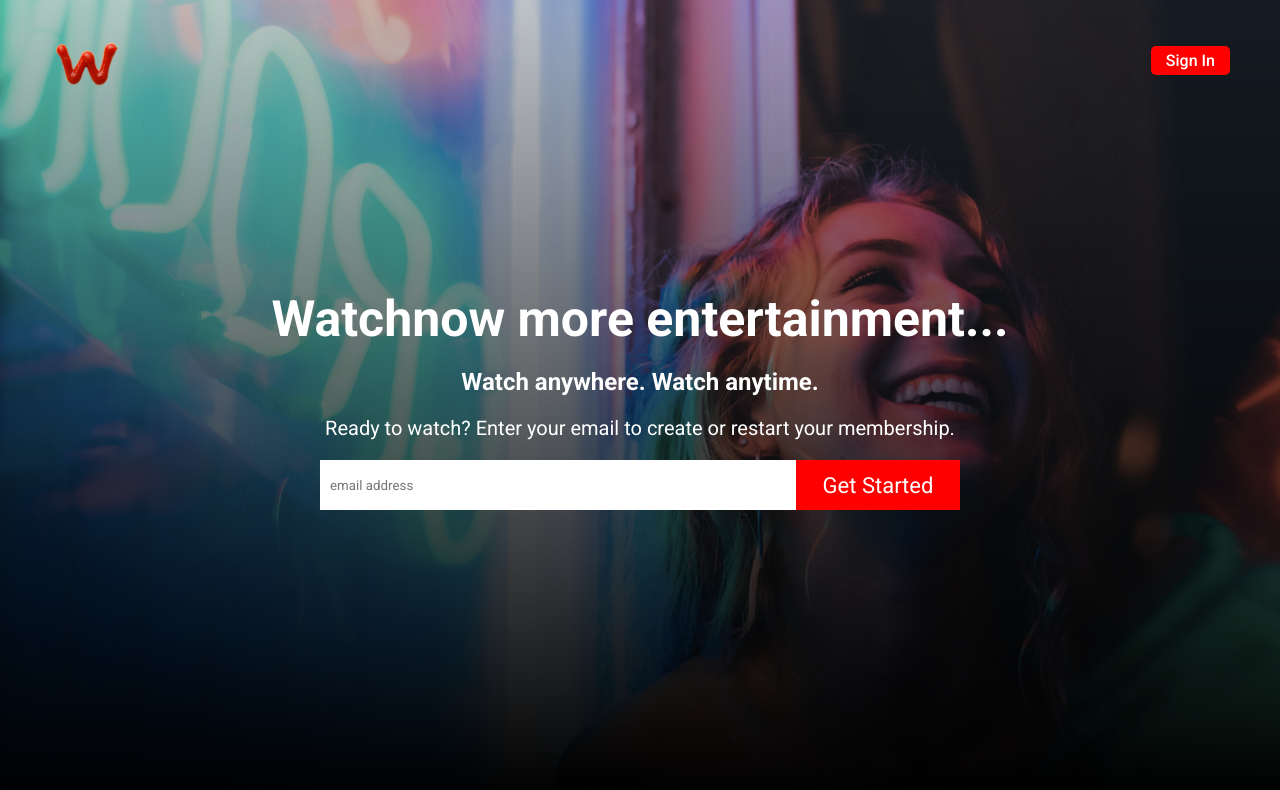
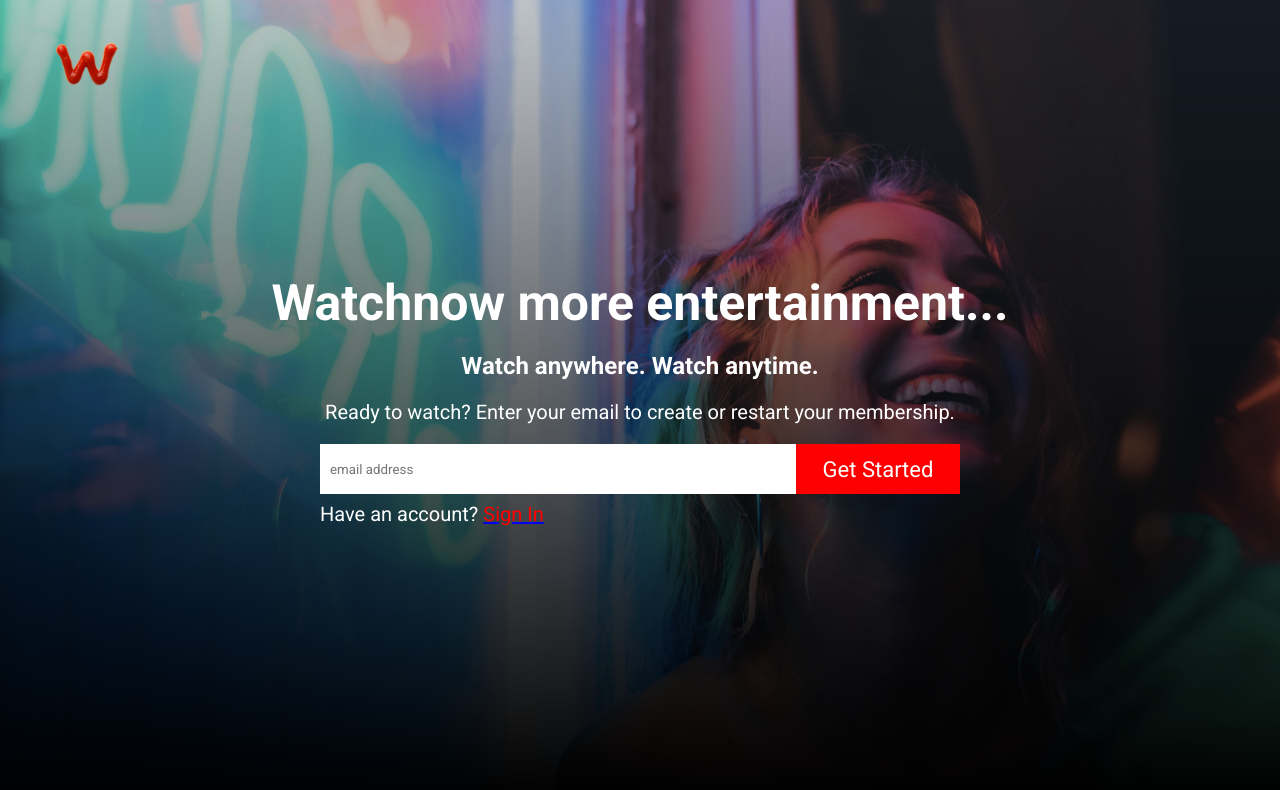
Before and after one commit to Morsetim/watchnowapp, a React (Create React App) app: page /register in a window 1280 px wide. Shown: the top 790 px of the page. Built offline with nearby package versions, Linux system fonts and the light colour scheme.

Commit message:
modify navigation

```diff
--- a/src/pages/login/Login.jsx
+++ b/src/pages/login/Login.jsx
@@ -1,5 +1,6 @@
 import { useContext, useState } from "react";
 import { login } from "../../authContext/apiCalls";
+import { Link } from "react-router-dom";
 import { AuthContext } from "../../authContext/AuthContext";
 import logoImage from "../../images/istockphoto-1322037170-170667a-removebg-preview.png";
 import "./login.scss";
@@ -42,7 +43,7 @@ export default function Login() {
             Sign In
           </button>
           <span>
-            New to Watchnow? <b>Sign up now.</b>
+            New to Watchnow? <Link to={'/register'}><b>Sign up now.</b></Link>
           </span>
         </form>
       </div>
--- a/src/pages/login/login.scss
+++ b/src/pages/login/login.scss
@@ -73,6 +73,7 @@
         color: lightgray;
         b {
           color: white;
+          text-decoration: none;
         }
       }
     }
--- a/src/pages/register/Register.jsx
+++ b/src/pages/register/Register.jsx
@@ -1,6 +1,6 @@
 import { useRef } from "react";
 import { useState } from "react";
-import { useHistory } from "react-router-dom";
+import { useHistory, Link } from "react-router-dom";
 import axios from "axios";
 import "./register.scss";
 import logoImage from "../../images/istockphoto-1322037170-170667a-removebg-preview.png";
@@ -48,7 +48,7 @@ export default function Register() {
             src={logoImage}
             alt="logo"
           />
-          <button className="loginButton">Sign In</button>
+          {/* <button className="loginButton">Sign In</button> */}
         </div>
       </div>
       <div className="container">
@@ -58,11 +58,14 @@ export default function Register() {
           Ready to watch? Enter your email to create or restart your membership.
         </p>
         {!email ? (
+          <div className="gen">
           <div className="input">
             <input type="email" placeholder="email address" ref={emailRef} />
             <button className="registerButton" onClick={handleStart}>
               Get Started
             </button>
+          </div>
+          <p>Have an account?  <Link to="/login"><span className="sgn-clk">Sign In</span></Link></p>
           </div>
         ) : (
           <form className="input">
--- a/src/pages/register/register.scss
+++ b/src/pages/register/register.scss
@@ -58,8 +58,13 @@
       font-size: 20px;
     }
 
+    .gen{
+      display: flex;
+      flex-direction: column;
+      width: 50%;
+
       .input {
-      width: 50%;
+        // width: 50%;
         background-color: white;
         display: flex;
         align-items: center;
@@ -85,5 +90,15 @@
             cursor: pointer;
         }
       }
+      p{
+        margin-top: 8px;
+
+        .sgn-clk{
+          text-decoration: none;
+          color: red;
         }
       }
+    }
+
+  }
+}
```
Lines whose indentation alone changed are shown as unchanged.
